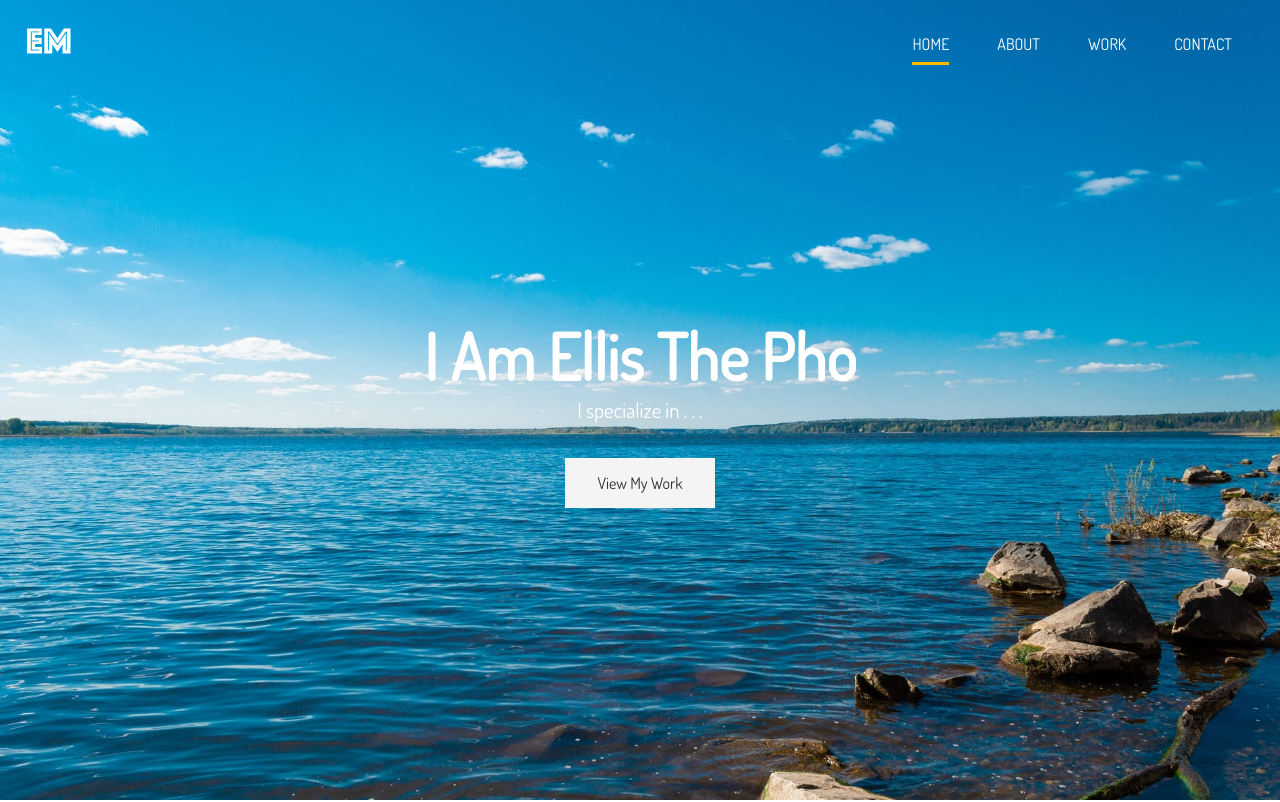
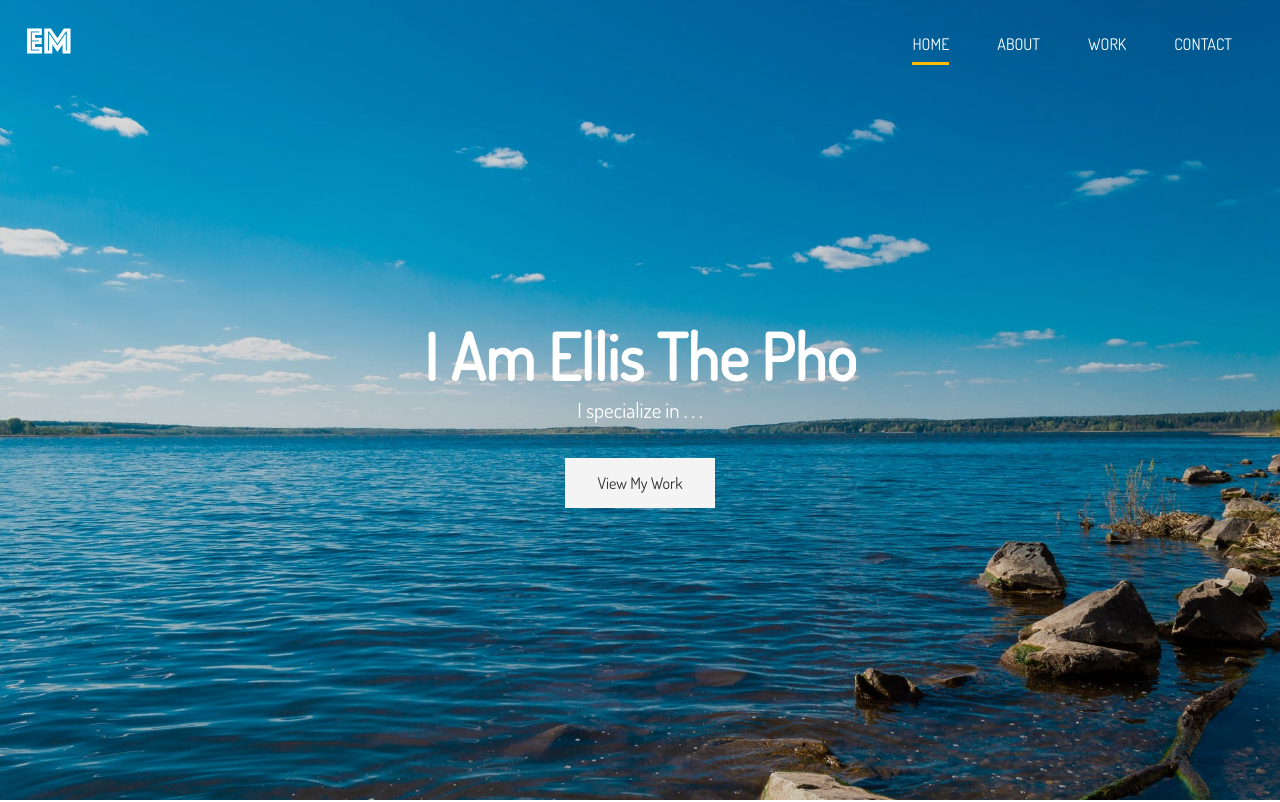
Before and after one commit to EllisMin/portfolio-web, a website: page src/index.html in a window 1280 px wide. Shown: the top 802 px of the page. Drawn offline with Linux system fonts and the light colour scheme.

Commit message:
added an overlay to darken the header image(showcase)

```diff
--- a/scss/_config.scss
+++ b/scss/_config.scss
@@ -5,6 +5,7 @@ $light-color: #f4f4f4;
 $med-color: #ccc;
 $dark-color: #333;
 $bg-img: url("../img/showcase.jpg");
+$overlay-darken: rgba(0, 0, 0, 0.15);
 
 // Set Text Color
 @function set-text-color($bg-color) {
--- a/scss/main.scss
+++ b/scss/main.scss
@@ -45,6 +45,7 @@ img {
   display: flex;
   justify-content: space-between;
   padding-top: 1rem;
+  z-index: 1;
 
   ul {
     display: flex;
@@ -75,7 +76,7 @@ img {
 // Header
 #header {
   &-home {
-    background: $bg-img no-repeat center right / cover;
+    background: $overlay-darken;
     height: 100vh;
     color: #fff;
 
@@ -91,17 +92,33 @@ img {
     }
   }
 
-  // For navbars outside home page
+  // For nav bars outside home page
   &-inner {
+    background: $overlay-darken;
+    height: 5.5rem;
+    border-bottom: 3px solid $main-color;
+  }
+
+  // Overlay
+  &-home:before, &-inner:before {
+    content: "";
+    position: absolute;
+    top: 0;
+    left: 0;
+    background: $bg-img no-repeat center right / cover;
+    width: 100%;
+    height: 100%;
+    z-index: -1;
+  }
+
+  &-inner:before {
     background: $bg-img no-repeat 10% 1% / cover;
     height: 5.5rem;
-    border-bottom: 3px solid $main-color;
   }
 }
 
 // Home Section
 #home {
-
   // Section A
   &-a {
     .specials {
@@ -387,6 +404,5 @@ img {
   }
 }
 
-
 // Media Query
-@import 'media';
+@import "media";
```
Also changed, not shown: src/css/main.css.
